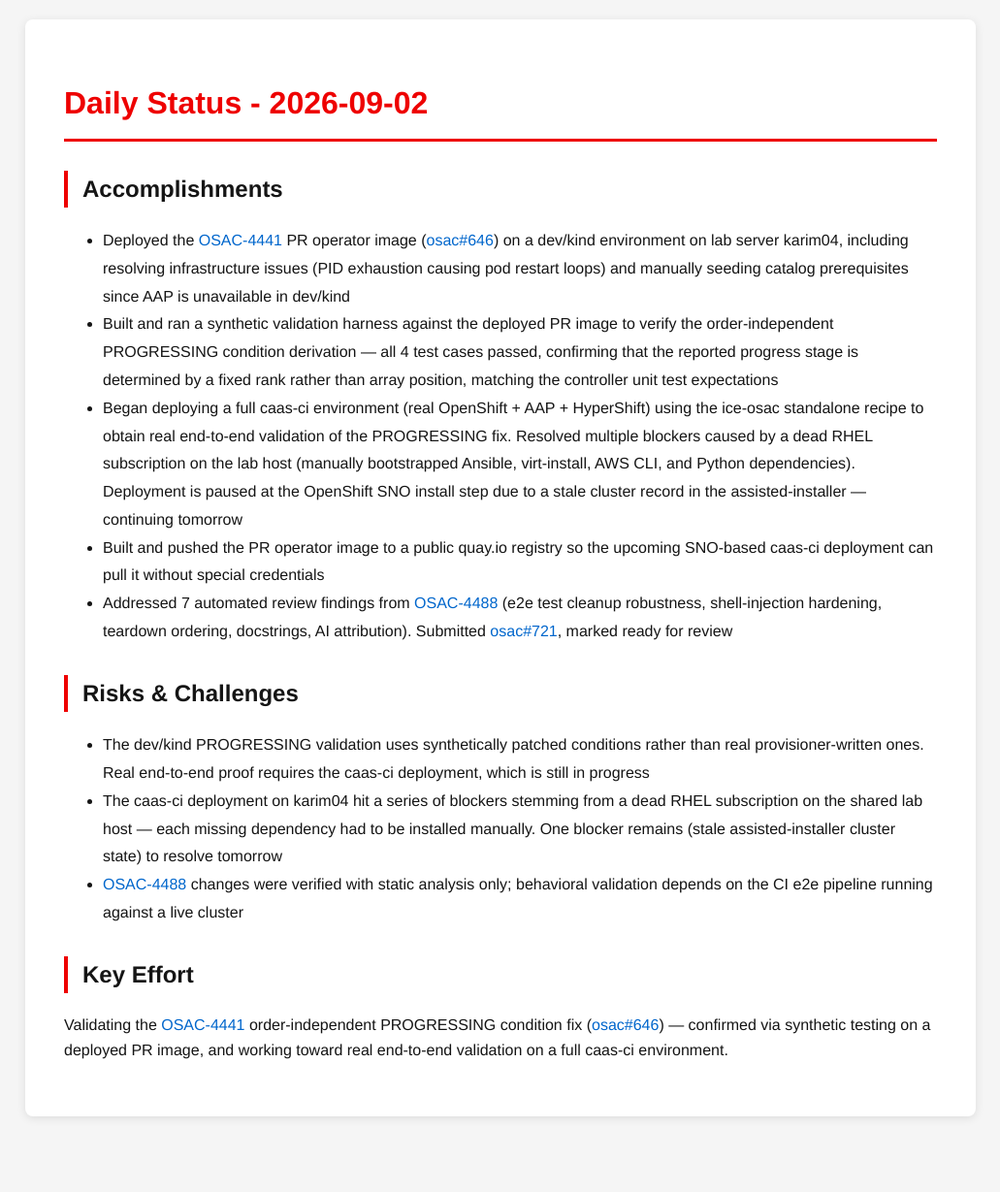
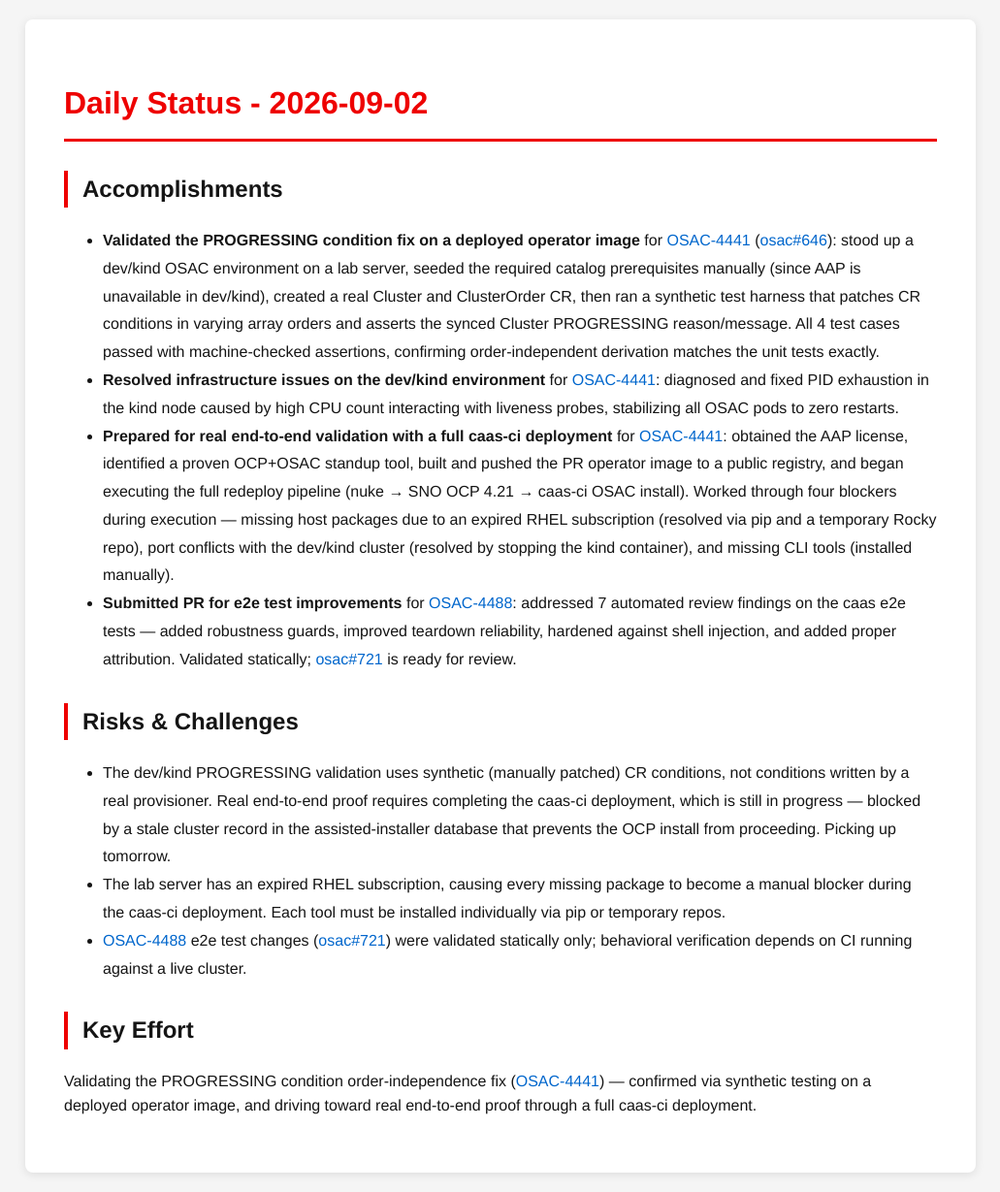
Before and after one commit to tzvatot/daily-status, a Jekyll site: the page built from 2026-09-02.md, in a window 1280 px wide. Shown: the whole page at 97% size, without its empty margins (124-1155 px from the left). Built offline with Jekyll 4.4.1, drawn with Linux system fonts in a browser that asks for light colours; before the commit the page ends 1171 px from its top, so only the background shows below that.

Commit message:
Daily status update - 2026-09-02

```diff
--- a/2026-09-02.md
+++ b/2026-09-02.md
@@ -7,16 +7,18 @@ date: 2026-09-02
 # Daily Status - 2026-09-02
 
 ## Accomplishments
-- Deployed the [OSAC-4441](https://redhat.atlassian.net/browse/OSAC-4441) PR operator image ([osac#646](https://github.com/osac-project/osac/pull/646)) on a dev/kind environment on lab server karim04, including resolving infrastructure issues (PID exhaustion causing pod restart loops) and manually seeding catalog prerequisites since AAP is unavailable in dev/kind
-- Built and ran a synthetic validation harness against the deployed PR image to verify the order-independent PROGRESSING condition derivation — all 4 test cases passed, confirming that the reported progress stage is determined by a fixed rank rather than array position, matching the controller unit test expectations
-- Began deploying a full caas-ci environment (real OpenShift + AAP + HyperShift) using the ice-osac standalone recipe to obtain real end-to-end validation of the PROGRESSING fix. Resolved multiple blockers caused by a dead RHEL subscription on the lab host (manually bootstrapped Ansible, virt-install, AWS CLI, and Python dependencies). Deployment is paused at the OpenShift SNO install step due to a stale cluster record in the assisted-installer — continuing tomorrow
-- Built and pushed the PR operator image to a public quay.io registry so the upcoming SNO-based caas-ci deployment can pull it without special credentials
-- Addressed 7 automated review findings from [OSAC-4488](https://redhat.atlassian.net/browse/OSAC-4488) (e2e test cleanup robustness, shell-injection hardening, teardown ordering, docstrings, AI attribution). Submitted [osac#721](https://github.com/osac-project/osac/pull/721), marked ready for review
+
+- **Validated the PROGRESSING condition fix on a deployed operator image** for [OSAC-4441](https://redhat.atlassian.net/browse/OSAC-4441) ([osac#646](https://github.com/osac-project/osac/pull/646)): stood up a dev/kind OSAC environment on a lab server, seeded the required catalog prerequisites manually (since AAP is unavailable in dev/kind), created a real Cluster and ClusterOrder CR, then ran a synthetic test harness that patches CR conditions in varying array orders and asserts the synced Cluster PROGRESSING reason/message. All 4 test cases passed with machine-checked assertions, confirming order-independent derivation matches the unit tests exactly.
+- **Resolved infrastructure issues on the dev/kind environment** for [OSAC-4441](https://redhat.atlassian.net/browse/OSAC-4441): diagnosed and fixed PID exhaustion in the kind node caused by high CPU count interacting with liveness probes, stabilizing all OSAC pods to zero restarts.
+- **Prepared for real end-to-end validation with a full caas-ci deployment** for [OSAC-4441](https://redhat.atlassian.net/browse/OSAC-4441): obtained the AAP license, identified a proven OCP+OSAC standup tool, built and pushed the PR operator image to a public registry, and began executing the full redeploy pipeline (nuke → SNO OCP 4.21 → caas-ci OSAC install). Worked through four blockers during execution — missing host packages due to an expired RHEL subscription (resolved via pip and a temporary Rocky repo), port conflicts with the dev/kind cluster (resolved by stopping the kind container), and missing CLI tools (installed manually).
+- **Submitted PR for e2e test improvements** for [OSAC-4488](https://redhat.atlassian.net/browse/OSAC-4488): addressed 7 automated review findings on the caas e2e tests — added robustness guards, improved teardown reliability, hardened against shell injection, and added proper attribution. Validated statically; [osac#721](https://github.com/osac-project/osac/pull/721) is ready for review.
 
 ## Risks & Challenges
-- The dev/kind PROGRESSING validation uses synthetically patched conditions rather than real provisioner-written ones. Real end-to-end proof requires the caas-ci deployment, which is still in progress
-- The caas-ci deployment on karim04 hit a series of blockers stemming from a dead RHEL subscription on the shared lab host — each missing dependency had to be installed manually. One blocker remains (stale assisted-installer cluster state) to resolve tomorrow
-- [OSAC-4488](https://redhat.atlassian.net/browse/OSAC-4488) changes were verified with static analysis only; behavioral validation depends on the CI e2e pipeline running against a live cluster
+
+- The dev/kind PROGRESSING validation uses synthetic (manually patched) CR conditions, not conditions written by a real provisioner. Real end-to-end proof requires completing the caas-ci deployment, which is still in progress — blocked by a stale cluster record in the assisted-installer database that prevents the OCP install from proceeding. Picking up tomorrow.
+- The lab server has an expired RHEL subscription, causing every missing package to become a manual blocker during the caas-ci deployment. Each tool must be installed individually via pip or temporary repos.
+- [OSAC-4488](https://redhat.atlassian.net/browse/OSAC-4488) e2e test changes ([osac#721](https://github.com/osac-project/osac/pull/721)) were validated statically only; behavioral verification depends on CI running against a live cluster.
 
 ## Key Effort
-Validating the [OSAC-4441](https://redhat.atlassian.net/browse/OSAC-4441) order-independent PROGRESSING condition fix ([osac#646](https://github.com/osac-project/osac/pull/646)) — confirmed via synthetic testing on a deployed PR image, and working toward real end-to-end validation on a full caas-ci environment.
+
+Validating the PROGRESSING condition order-independence fix ([OSAC-4441](https://redhat.atlassian.net/browse/OSAC-4441)) — confirmed via synthetic testing on a deployed operator image, and driving toward real end-to-end proof through a full caas-ci deployment.
```
